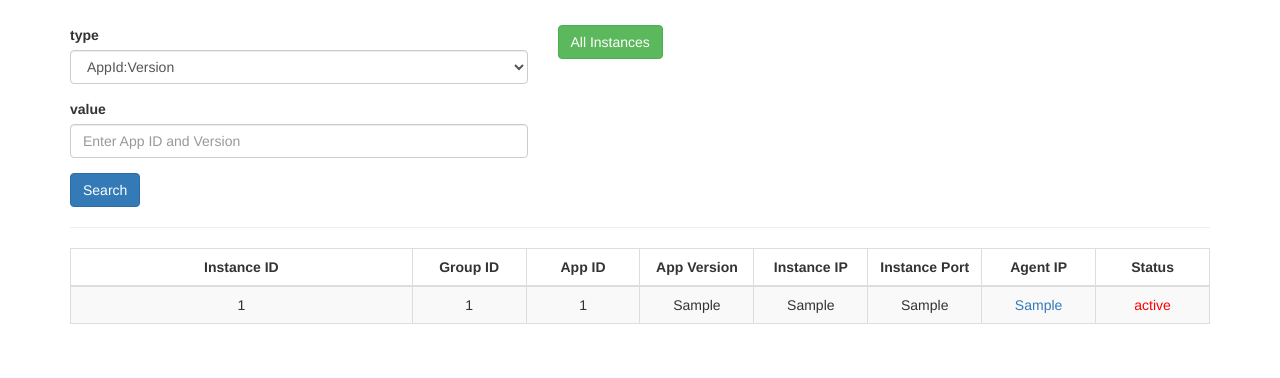
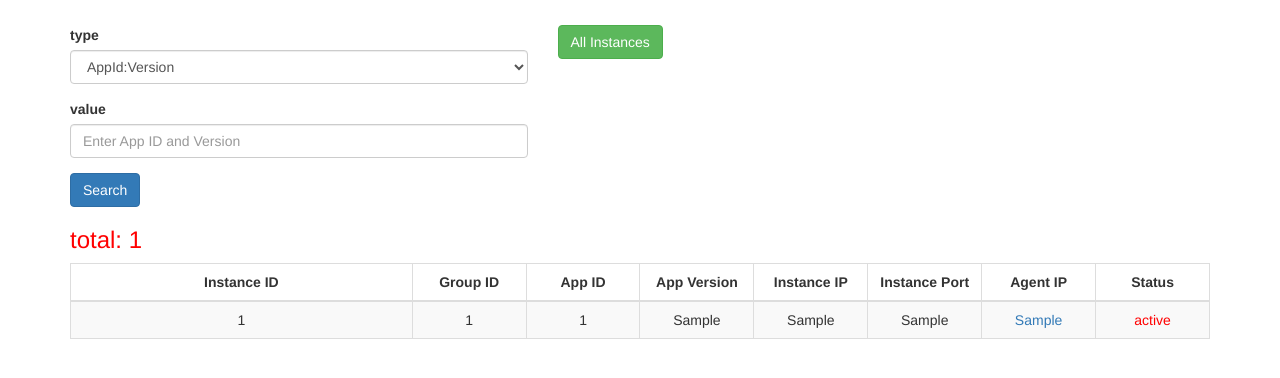
Before and after one commit to zhangyi-zjuer/paas-portal, a Flask app: template app/servers/admin/templates/instance.html in a window 1280 px wide. Shown: the part 61-439 px from the top of the page. Run offline with Flask 2, Linux system fonts and the light colour scheme; tables that the repository leaves empty hold one stand-in row (values such as "Sample post"); the template is opened without the code that fills it: values that come from a table or form of the project are taken from there, most other values are stand-ins (such as "Sample title", 1, 10 or a date in 2020); parts of the project's set-up code (start-up, migrations or seed data) failed here and were passed over; some libraries are stand-ins or nearby versions.

Commit message:
add instance num

```diff
--- a/app/servers/admin/templates/instance.html
+++ b/app/servers/admin/templates/instance.html
@@ -13,7 +13,8 @@
             </div>
         </div>
         {% if instances %}
-            <hr/>
+            <font color="red"><h3>total: {{ instance_num }}</h3></font>
+
             <table class="table table-striped table-bordered">
                 <thead>
                 <tr>
--- a/app/servers/admin/views.py
+++ b/app/servers/admin/views.py
@@ -127,7 +127,8 @@ def instances():
             instance.machine_id = Machine.query.filter(Machine.ip == instance.agent_ip)[0].id
 
     app_ids = '["' + '","'.join(set([instance.app_id for instance in Instance.query.all()])) + '"]'
-    return render_template("instance.html", instances=instances, form=form, app_ids=app_ids)
+    return render_template("instance.html", instances=instances, form=form, app_ids=app_ids,
+                           instance_num=len(instances))
 
 
 @mod.route('/networks')
```
